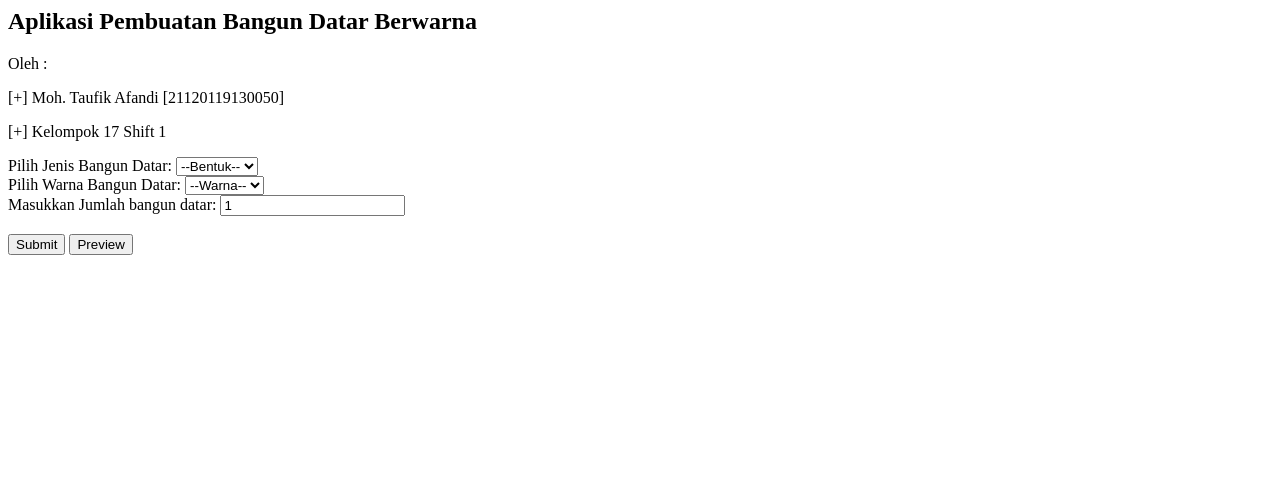
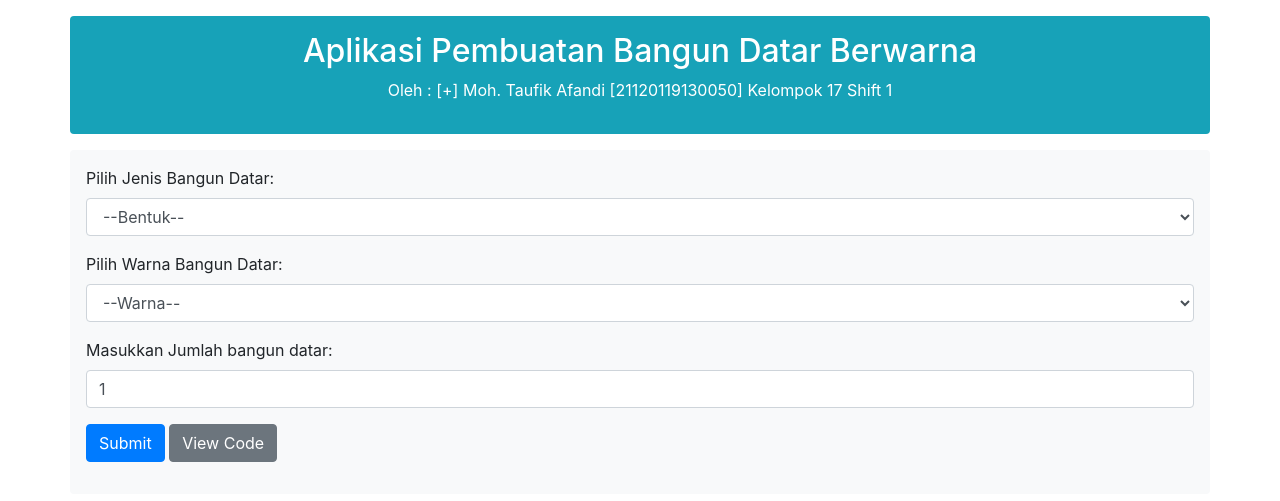
Before and after one commit to taufikisme/Tugas_Besar, a PHP site: page / in a window 1280 px wide. Shown: the top 501 px of the page. Run offline with PHP 8.4, Linux system fonts and the light colour scheme.

Commit message:
Revisi 1

```diff
--- /dev/null
+++ b/hasil.php
@@ -0,0 +1,43 @@
+<?php
+	include 'preview.php';
+	$contoh = new preview();
+	include 'b_datar.php';
+	$bdatar = new b_datar();
+
+	if (isset($_POST['bentuk']) && isset($_POST['warna']) && isset($_POST['jumlah'])){
+		$bentuk = $_POST['bentuk'];
+		$bdatar -> setWarna($_POST['warna']);
+		$bdatar -> setJumlah($_POST['jumlah']);
+		echo '<div class="container p-3 my-3 bg-success text-white rounded">';
+		echo '<center><h2>HASIL</h2></center></div>';
+		echo '<div class="container p-3 my-4 bg-light rounded"><center>';
+		switch ($bentuk) {
+			case 'b1': //Persegi
+					echo $bdatar -> persegi();
+
+				break;
+
+			case 'b2': //Lingkaran
+					echo $bdatar -> lingkaran();
+
+				break;
+
+			case 'b3': //Segitiga
+					echo $bdatar -> segitiga();
+
+				break;
+
+		}
+		echo '</center></div>';
+	}
+
+	if (isset($_POST['preview_btn'])){
+		echo '<div class="container p-3 my-3 bg-secondary text-white rounded">';
+		echo '<center><h2>LIHAT CODE</h2></center></div>';
+		echo '<div class="container p-3 my-4 bg-light rounded">';
+		echo $contoh -> tampil_persegi();
+		echo $contoh -> tampil_lingkaran();
+		echo $contoh -> tampil_segitiga();
+		echo '</div>';
+	}
+?>
--- a/index.php
+++ b/index.php
@@ -1,6 +1,12 @@
 <html>
 <head>
 	<title>Aplikasi Pembuatan Bangun Datar Berwarna</title>
+	<meta charset="utf-8">
+  	<meta name="viewport" content="width=device-width, initial-scale=1">
+  	<link rel="stylesheet" href="https://maxcdn.bootstrapcdn.com/bootstrap/4.4.1/css/bootstrap.min.css">
+  	<script src="https://ajax.googleapis.com/ajax/libs/jquery/3.5.1/jquery.min.js"></script>
+  	<script src="https://cdnjs.cloudflare.com/ajax/libs/popper.js/1.16.0/umd/popper.min.js"></script>
+  	<script src="https://maxcdn.bootstrapcdn.com/bootstrap/4.4.1/js/bootstrap.min.js"></script>
 </head>
 <body>
 	<style type="text/css">
@@ -25,66 +31,43 @@
 		    display: inline-block;
 		}
 	</style>
-	<h2>Aplikasi Pembuatan Bangun Datar Berwarna</h2>
-	<p>Oleh :</p>
-	<p>[+] Moh. Taufik Afandi [21120119130050]</p>
-	<p>[+] Kelompok 17 Shift 1</p>
+	<div class="container p-3 my-3 bg-info text-white rounded">
+	<center><h2>Aplikasi Pembuatan Bangun Datar Berwarna</h2>
+	<p>Oleh : [+] Moh. Taufik Afandi [21120119130050] Kelompok 17 Shift 1</p></center>
+	</div>
 
+	<div class="container p-3 my-3 bg-light rounded">
 	<form action="index.php" method="POST">
+		<div class="form-group">
 		<label>Pilih Jenis Bangun Datar: </label>
-		<select name="bentuk">
+		<select name="bentuk" class="form-control">
 			<option disabled selected>--Bentuk--</option>
 			<option value="b1">Persegi</option>
 			<option value="b2">Lingkaran</option>
 			<option value="b3">Segitiga</option>
 		</select>
-		<br>
+		</div>
+
+		<div class="form-group">
 		<label>Pilih Warna Bangun Datar: </label>
-		<select name="warna">
+		<select name="warna" class="form-control">
 			<option disabled selected>--Warna--</option>
 			<option value="red">Merah</option>
 			<option value="green">Hijau</option>
 			<option value="blue">Biru</option>
 		</select>
-		<br>
+		</div>
+
+		<div class="form-group">
 		<label>Masukkan Jumlah bangun datar: </label>
-		<input type="number" name="jumlah" value="1" min=1 required>
-		<br><br>
-		<button type="submit" name="submit_btn">Submit</button>
-		<button type="submit" name="preview_btn">Preview</button>
+		<input class="form-control" type="number" name="jumlah" value="1" min=1 required>
+		</div>
+		<button type="submit" class="btn btn-primary" name="submit_btn">Submit</button>
+		<button type="submit" class="btn btn-secondary" name="preview_btn">View Code</button>
 	</form>
-
+	</div>
 	<?php
-		if (isset($_POST['bentuk']) && isset($_POST['warna']) && isset($_POST['jumlah'])){
-			include 'b_datar.php';
-			$bdatar = new b_datar();
-			$bentuk = $_POST['bentuk'];
-			$bdatar -> setWarna($_POST['warna']);
-			$bdatar -> setJumlah($_POST['jumlah']);
-			switch ($bentuk) {
-				case 'b1': //Persegi
-						echo $bdatar -> persegi();
-
-					break;
-
-				case 'b2': //Lingkaran
-						echo $bdatar -> lingkaran();
-
-					break;
-
-				case 'b3': //Segitiga
-						echo $bdatar -> segitiga();
-
-					break;
-
-			}
-		}
-
-		if (isset($_POST['preview_btn'])){
-			include 'preview.php';
-			$contoh = new preview();
-			echo $contoh -> tampilkan();
-		}
+		include 'hasil.php';
 	?>
 </body>
 </html>
--- a/preview.php
+++ b/preview.php
@@ -1,11 +1,42 @@
 <?php
 	declare(strict_types = 1);
 	class preview{
-        public function tampilkan(){
-            echo "<div id='persegi' style='background:red;'></div>";
-            echo "&emsp;";
-            echo "<div id='lingkaran' style='background:green;'></div>";
-            echo "&emsp;";
-            echo "<div id='segitiga' style='border-bottom: 200px solid blue;'></div>";
+        public function tampil_persegi(){
+            echo '<div class="row">';
+            echo "<div class='col-sm-4 p-3 my-3 bg-light'><center>
+            <div id='persegi' style='background:red;'></div></div>";
+            echo '<div class="col-sm-8 p-3 my-3 bg-light">#persegi {<br>
+            width: 200px;<br>
+            height: 200px;<br>
+            background: red;<br>
+            display: inline-block;<br>
+            }</div></div>';
+        }
+
+        public function tampil_lingkaran(){
+            echo '<div class="row">';
+            echo "<div class='col-sm-4 p-3 my-3 bg-light'><center>
+            <div id='lingkaran' style='background:green;'></div></div>";
+            echo '<div class="col-sm-8 p-3 my-3 bg-light">#lingkaran {<br>
+            border-radius: 50%;<br>
+            width: 200px;<br>
+            height: 200px;<br>
+            background: green;<br>
+            display: inline-block;<br>
+            }</div></div>';
+        }
+
+        public function tampil_segitiga(){
+            echo '<div class="row">';
+            echo "<div class='col-sm-4 p-3 my-3 bg-light'><center>
+            <div id='segitiga' style='border-bottom: 200px solid blue;'></div></div>";
+            echo '<div class="col-sm-8 p-3 my-3 bg-light">#segitiga {<br>
+            width: 0;<br>
+            height: 0;<br>
+            border-left: 120px solid transparent;<br>
+            border-right: 120px solid transparent;<br>
+            border-bottom: 200px solid blue;<br>
+            display: inline-block;<br>
+            }</div></div>';
         }
     }
```
